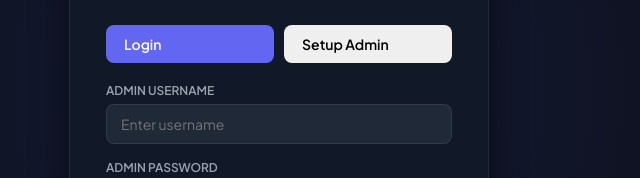
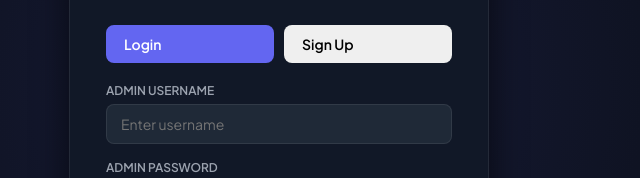
Before and after one commit to Anas1315/shopsync-crm-Frontend, a plain HTML site: page crm.html in a window 1280 px wide. Shown: the part 312-490 px from the top of the page, 361-1001 px from the left. Drawn offline with Linux system fonts and the light colour scheme.

Commit message:
Renamed Setup Admin to Sign Up

```diff
--- a/crm.html
+++ b/crm.html
@@ -807,7 +807,7 @@
             </div>
             <div id="crm-auth-toggle-container" style="display: flex; gap: 10px; margin-bottom: 20px;">
                 <button type="button" class="btn btn-primary" id="btn-show-login" style="flex:1;">Login</button>
-                <button type="button" class="btn btn-outline" id="btn-show-signup" style="flex:1;">Setup Admin</button>
+                <button type="button" class="btn btn-outline" id="btn-show-signup" style="flex:1;">Sign Up</button>
             </div>
 
             <!-- Login Form -->
```
